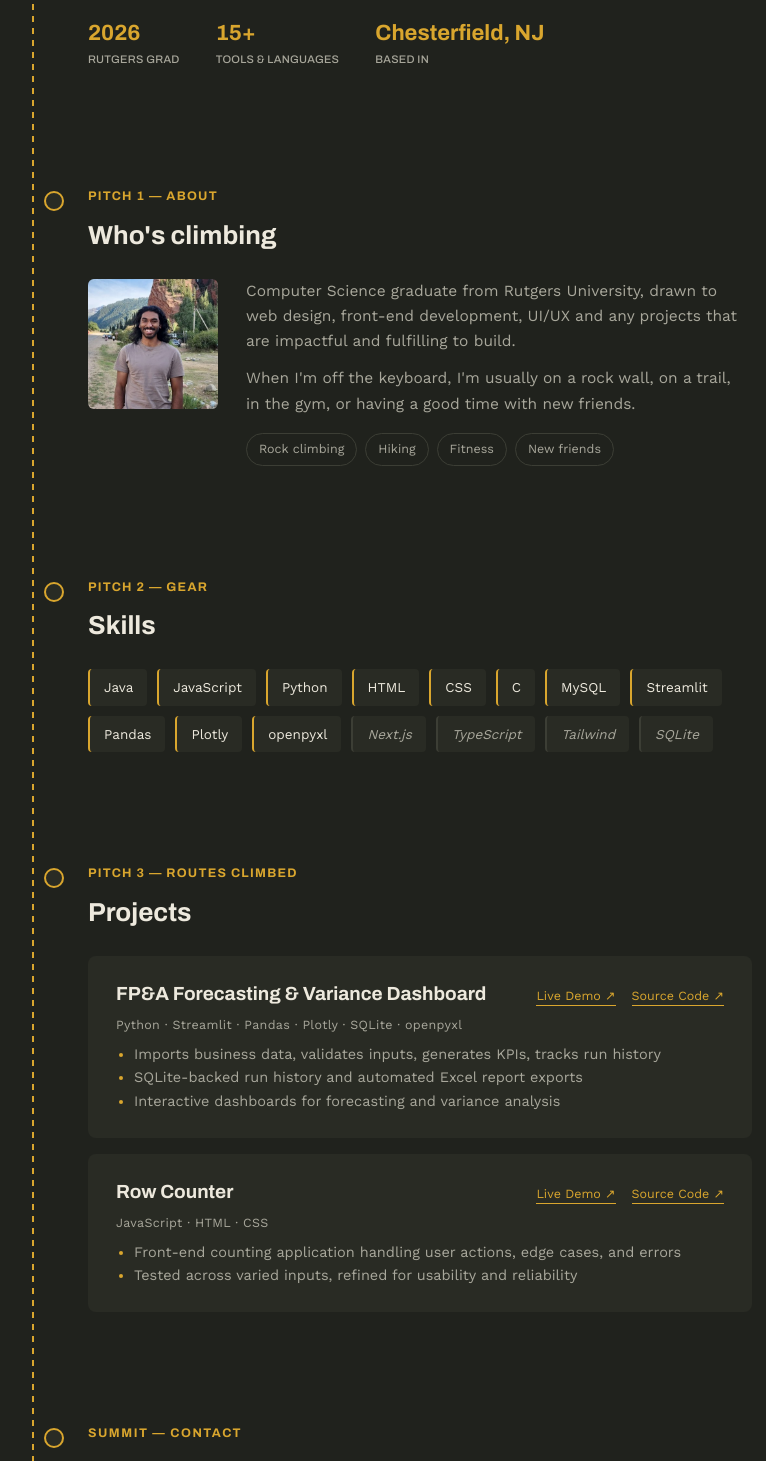
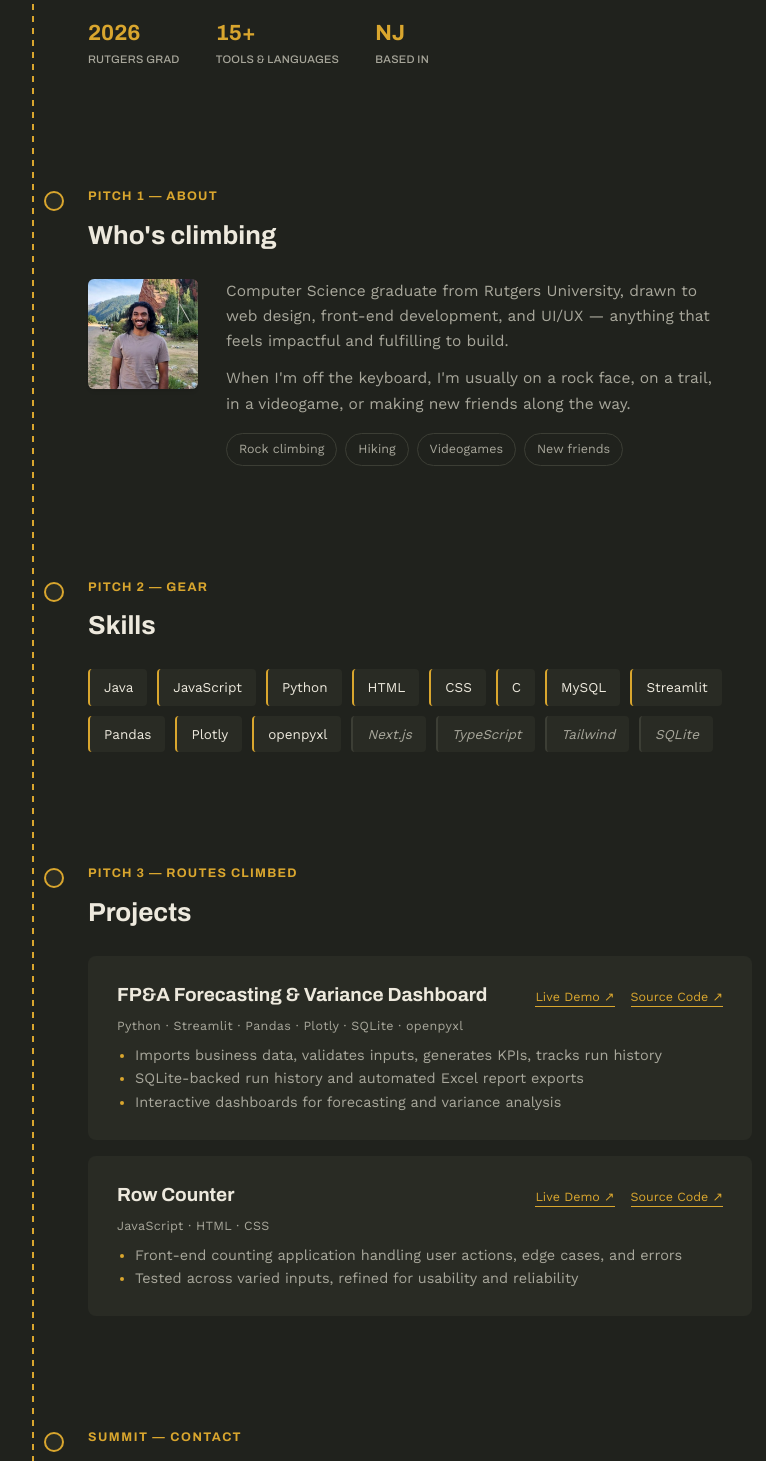
Before and after one commit to HarishKrishnaan/harish-portfolio, a Next.js app: page / in a window 1280 px wide. Shown: the part 320-1781 px from the top of the page, without its empty margins (254-1020 px from the left). Built offline with nearby package versions, Linux system fonts and the light colour scheme.

Commit message:
Added subtle animations throughout, climbable pitch, fixed hovering bugs, first bullet bug, created new image bug to be fixed

```diff
--- a/components/About.tsx
+++ b/components/About.tsx
@@ -1,35 +1,40 @@
 import Image from "next/image";
 import Pitch from "./Pitch";
 
-const interests = ["Rock climbing", "Hiking", "Fitness", "New friends"];
+const interests = ["Rock climbing", "Hiking", "Videogames", "New friends"];
 
 export default function About() {
   return (
     <Pitch id="about" label="Pitch 1 — About" title="Who's climbing">
       <div className="flex flex-col sm:flex-row gap-7 items-start">
-        <Image
-          src="/photo.jpg"
-          alt="Harish Krishnan"
-          width={130}
-          height={130}
-          className="rounded-md object-cover grayscale-[20%] contrast-[1.05] w-[130px] h-[130px]"
-          priority
-        />
+        <div className="group relative w-[110px] shrink-0">
+          <Image
+            src="/photo.jpg"
+            alt="Harish Krishnan"
+            width={110}
+            height={110}
+            className="relative rounded-md object-cover contrast-[1.05] w-[110px] h-[110px] shadow-md transition-transform duration-300 ease-out origin-top-left group-hover:scale-[1.35] group-hover:shadow-xl group-hover:z-20"
+            priority
+          />
+          <span className="absolute left-0 top-[118px] w-[150px] text-[11px] text-soft opacity-0 group-hover:opacity-100 transition-opacity duration-300 delay-100 pointer-events-none">
+            Kyrgyzstan — 2023
+          </span>
+        </div>
         <div>
           <p className="text-soft text-[15.5px] leading-relaxed max-w-[52ch]">
             Computer Science graduate from Rutgers University, drawn to web
-            design, front-end development, UI/UX and any projects that are
+            design, front-end development, and UI/UX — anything that feels
             impactful and fulfilling to build.
           </p>
           <p className="text-soft text-[15.5px] leading-relaxed max-w-[52ch] mt-3">
-            When I&apos;m off the keyboard, I&apos;m usually on a rock wall,
-            on a trail, in the gym, or having a good time with new friends.
+            When I&apos;m off the keyboard, I&apos;m usually on a rock face,
+            on a trail, in a videogame, or making new friends along the way.
           </p>
           <div className="flex flex-wrap gap-2 mt-4">
             {interests.map((tag) => (
               <span
                 key={tag}
-                className="text-[12.5px] border border-line text-soft px-3 py-1.5 rounded-full"
+                className="text-[12.5px] border border-line text-soft px-3 py-1.5 rounded-full transition-colors duration-200 hover:bg-line hover:text-cream cursor-default"
               >
                 {tag}
               </span>
--- a/components/Contact.tsx
+++ b/components/Contact.tsx
@@ -1,17 +1,18 @@
-// Replace the LinkedIn href below with your real profile URL once you have it handy.
+// components/Contact.tsx
 const links = [
   { label: "Email", href: "mailto:harkrishnan2e@gmail.com" },
-  { label: "GitHub", href: "https://github.com/HarishKrishnaan/profile" },
+  { label: "GitHub", href: "https://github.com/HarishKrishnaan" },
   { label: "LinkedIn", href: "https://www.linkedin.com/in/harish-krishnan-568579325/" },
   { label: "Resume", href: "/resume.pdf" },
 ];
 
 export default function Contact() {
   return (
-    <footer className="relative pl-14 sm:pl-[68px] py-12 sm:py-14 pb-24">
-      <div
-        aria-hidden="true"
-        className="absolute left-0 sm:left-6 top-[60px] w-5 h-5 rounded-full bg-panel border-2 border-gold"
+    <footer id="contact" className="relative pl-14 sm:pl-[68px] py-12 sm:py-14 pb-24 scroll-mt-8">
+      <a
+        href="#contact"
+        aria-label="Jump to Contact section"
+        className="absolute left-0 sm:left-6 top-[60px] w-5 h-5 rounded-full bg-panel border-2 border-gold block transition-shadow duration-300 hover:shadow-[0_0_12px_2px_rgba(217,166,46,0.5)] cursor-pointer"
       />
       <p className="font-display font-bold text-[12.5px] uppercase tracking-[0.12em] text-gold">
         Summit — Contact
@@ -26,7 +27,7 @@ export default function Contact() {
             href={l.href}
             target={l.href.startsWith("http") ? "_blank" : undefined}
             rel={l.href.startsWith("http") ? "noreferrer" : undefined}
-            className="text-cream text-[15px] no-underline border-b border-soft hover:text-gold hover:border-gold transition-colors"
+            className="text-cream text-[15px] no-underline border-b border-soft transition-all duration-200 hover:text-gold hover:border-gold hover:-translate-y-0.5 inline-block"
           >
             {l.label}
           </a>
--- a/components/Hero.tsx
+++ b/components/Hero.tsx
@@ -3,7 +3,7 @@ export default function Hero() {
     <header className="relative pl-14 sm:pl-[68px] pt-24 sm:pt-32 pb-16">
       <div
         aria-hidden="true"
-        className="absolute left-0 sm:left-6 top-[104px] w-5 h-5 rounded-full bg-gold border-4 border-bg"
+        className="absolute left-0 sm:left-6 top-[94px] sm:top-[126px] w-5 h-5 rounded-full bg-gold border-4 border-bg"
       />
       <p className="font-display font-bold text-xs tracking-[0.16em] uppercase text-gold mb-4">
         Basecamp
@@ -13,27 +13,24 @@ export default function Hero() {
       </h1>
       <p className="text-lg sm:text-[18px] text-soft mt-5 max-w-[50ch]">
         Software developer &amp; recent Rutgers CS grad, climbing toward
-        a future full of fulfilling front-end and UI/UX work.
+        front-end and UI/UX work worth building.
       </p>
       <div className="flex gap-8 sm:gap-9 mt-9 font-display">
-        <div>
-          <div className="text-xl sm:text-[22px] font-bold text-gold">2026</div>
-          <div className="text-[11px] uppercase tracking-wide text-soft mt-1">
-            Rutgers grad
+        {[
+          { n: "2026", l: "Rutgers grad" },
+          { n: "15+", l: "Tools & languages" },
+          { n: "NJ", l: "Based in" },
+        ].map((s) => (
+          <div
+            key={s.l}
+            className="transition-transform duration-200 hover:-translate-y-1 cursor-default"
+          >
+            <div className="text-xl sm:text-[22px] font-bold text-gold">{s.n}</div>
+            <div className="text-[11px] uppercase tracking-wide text-soft mt-1">
+              {s.l}
+            </div>
           </div>
-        </div>
-        <div>
-          <div className="text-xl sm:text-[22px] font-bold text-gold">15+</div>
-          <div className="text-[11px] uppercase tracking-wide text-soft mt-1">
-            Tools &amp; languages
-          </div>
-        </div>
-        <div>
-          <div className="text-xl sm:text-[22px] font-bold text-gold">Chesterfield, NJ</div>
-          <div className="text-[11px] uppercase tracking-wide text-soft mt-1">
-            Based in
-          </div>
-        </div>
+        ))}
       </div>
     </header>
   );
--- a/components/Pitch.tsx
+++ b/components/Pitch.tsx
@@ -10,10 +10,11 @@ export default function Pitch({
   children: React.ReactNode;
 }) {
   return (
-    <section id={id} className="relative pl-14 sm:pl-[68px] py-12 sm:py-14">
-      <div
-        aria-hidden="true"
-        className="absolute left-0 sm:left-6 top-[60px] w-5 h-5 rounded-full bg-panel border-2 border-gold"
+    <section id={id} className="relative pl-14 sm:pl-[68px] py-12 sm:py-14 scroll-mt-8">
+      <a
+        href={`#${id}`}
+        aria-label={`Jump to ${title} section`}
+        className="absolute left-0 sm:left-6 top-[60px] w-5 h-5 rounded-full bg-panel border-2 border-gold block transition-shadow duration-300 hover:shadow-[0_0_12px_2px_rgba(217,166,46,0.5)] cursor-pointer"
       />
       <p className="font-display font-bold text-[12.5px] uppercase tracking-[0.1em] text-gold mb-2.5">
         {label}
--- a/components/Projects.tsx
+++ b/components/Projects.tsx
@@ -1,3 +1,4 @@
+// components/Projects.tsx
 import Pitch from "./Pitch";
 
 type ProjectLink = {
@@ -45,7 +46,10 @@ export default function Projects() {
     <Pitch id="projects" label="Pitch 3 — Routes climbed" title="Projects">
       <div className="flex flex-col gap-4">
         {projects.map((p) => (
-          <div key={p.name} className="bg-panel rounded-lg px-6 sm:px-7 py-6">
+          <div
+            key={p.name}
+            className="bg-panel rounded-lg px-6 sm:px-7 py-6 transition-shadow duration-300 hover:shadow-[0_8px_24px_rgba(0,0,0,0.35)] border border-transparent hover:border-gold/30"
+          >
             <div className="flex justify-between items-baseline flex-wrap gap-3">
               <h3 className="font-display font-bold text-[19px] text-cream">
                 {p.name}
@@ -57,7 +61,7 @@ export default function Projects() {
                     href={link.href}
                     target="_blank"
                     rel="noreferrer"
-                    className="text-[12.5px] text-gold border-b border-gold no-underline"
+                    className="text-[12.5px] text-gold border-b border-gold no-underline transition-all duration-200 hover:text-cream hover:border-cream"
                   >
                     {link.label}
                   </a>
--- a/components/Skills.tsx
+++ b/components/Skills.tsx
@@ -1,17 +1,8 @@
 import Pitch from "./Pitch";
 
 const known = [
-  "Java",
-  "JavaScript",
-  "Python",
-  "HTML",
-  "CSS",
-  "C",
-  "MySQL",
-  "Streamlit",
-  "Pandas",
-  "Plotly",
-  "openpyxl",
+  "Java", "JavaScript", "Python", "HTML", "CSS", "C", "MySQL",
+  "Streamlit", "Pandas", "Plotly", "openpyxl",
 ];
 
 const learning = ["Next.js", "TypeScript", "Tailwind", "SQLite"];
@@ -23,7 +14,7 @@ export default function Skills() {
         {known.map((skill) => (
           <span
             key={skill}
-            className="text-[13.5px] px-3.5 py-2 bg-panel rounded text-cream border-l-2 border-gold"
+            className="text-[13.5px] px-3.5 py-2 bg-panel rounded text-cream border-l-2 border-gold transition-all duration-200 hover:-translate-y-0.5 hover:bg-line cursor-default"
           >
             {skill}
           </span>
@@ -31,7 +22,7 @@ export default function Skills() {
         {learning.map((skill) => (
           <span
             key={skill}
-            className="text-[13.5px] px-3.5 py-2 bg-panel rounded text-soft italic border-l-2 border-line"
+            className="text-[13.5px] px-3.5 py-2 bg-panel rounded text-soft italic border-l-2 border-line transition-all duration-200 hover:-translate-y-0.5 hover:text-cream hover:border-gold cursor-default"
           >
             {skill}
           </span>
```
